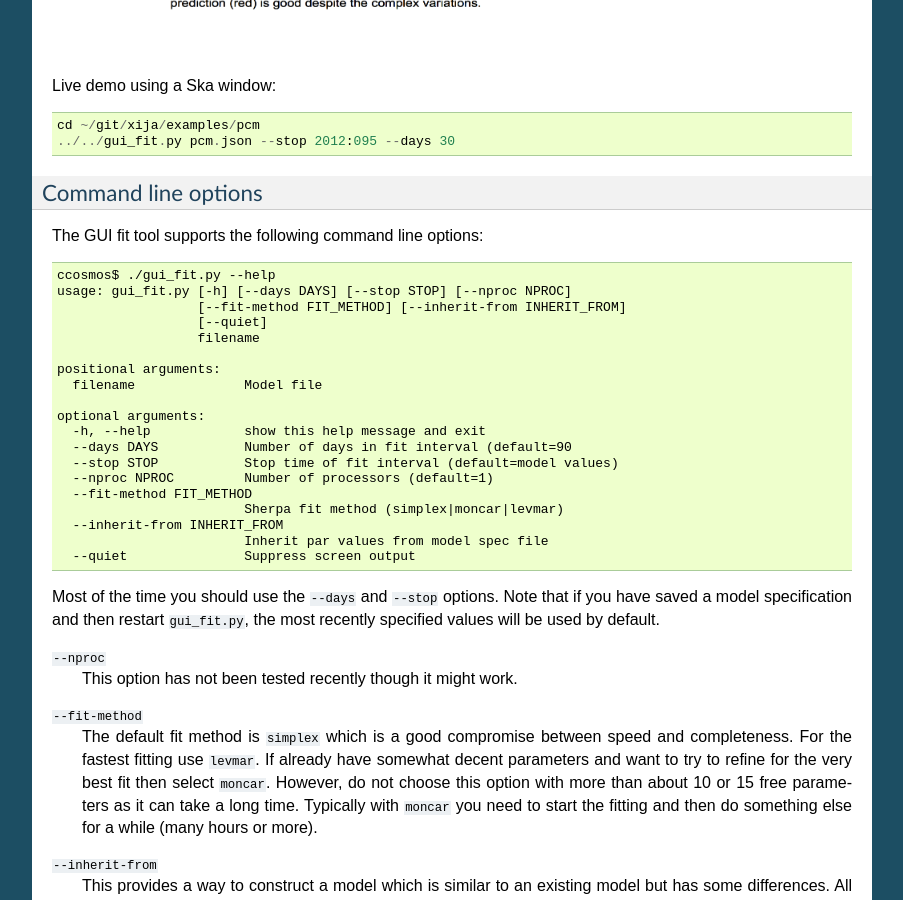
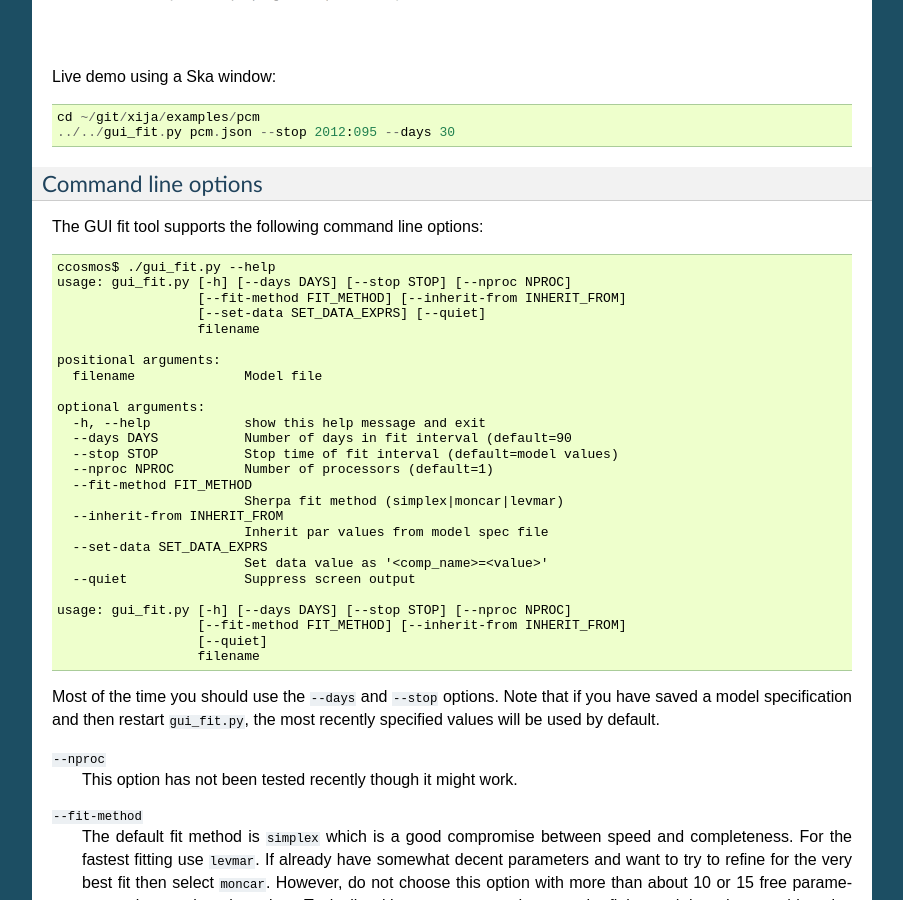
Before and after one commit to sot/xija, a Sphinx documentation site: the page built from doc/tutorial.rst, in a window 1280 px wide and 900 px high, scrolled down 3949 px. Shown: the whole window, without its empty margins (198-1101 px from the left). Built offline with Sphinx 7.4.7, drawn with Linux system fonts in a browser that asks for light colours; formulas are drawn with MathJax 3; some of the changed text lies outside the part shown.

Commit message:
Fix minor issues in tutorial docs and plot_dpa_resid example script

```diff
--- a/doc/tutorial.rst
+++ b/doc/tutorial.rst
@@ -54,8 +50,10 @@
 Working with a model
 ---------------------
 
-As an example, here is the code to plot residuals versus temperature for the
-ACIS DPA model::
+As an example, here is the code (available in ``examples/dpa/plot_dpa_resid.py``) to plot
+residuals versus temperature for the ACIS DPA model.  You can run this with
+``cd examples/dpa; python plot_dpa_resid.py``.
+::
 
   import xija
   import numpy as np
@@ -201,7 +202,7 @@
   ccosmos$ ./gui_fit.py --help
   usage: gui_fit.py [-h] [--days DAYS] [--stop STOP] [--nproc NPROC]
                     [--fit-method FIT_METHOD] [--inherit-from INHERIT_FROM]
-                    [--quiet]
+                    [--set-data SET_DATA_EXPRS] [--quiet]
                     filename
 
   positional arguments:
@@ -216,8 +217,14 @@
                           Sherpa fit method (simplex|moncar|levmar)
     --inherit-from INHERIT_FROM
                           Inherit par values from model spec file
+    --set-data SET_DATA_EXPRS
+                          Set data value as '<comp_name>=<value>'
     --quiet               Suppress screen output
 
+  usage: gui_fit.py [-h] [--days DAYS] [--stop STOP] [--nproc NPROC]
+                    [--fit-method FIT_METHOD] [--inherit-from INHERIT_FROM]
+                    [--quiet]
+                    filename
 
 Most of the time you should use the ``--days`` and ``--stop`` options.  Note that
 if you have saved a model specification and then restart ``gui_fit.py``, the
```
Also changed, not shown: other parts of doc/tutorial.rst (+10 -11 lines), 1 other file.
